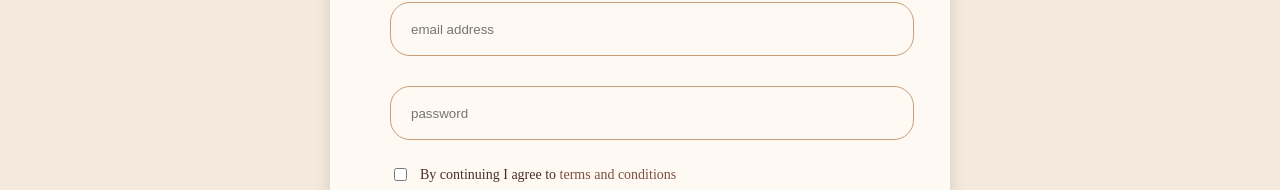
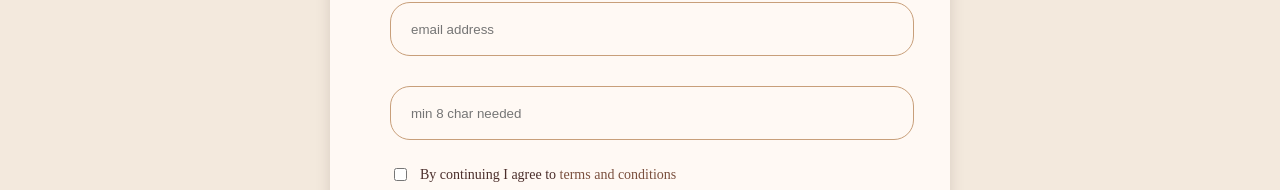
Before and after one commit to rashmip-git/campus-finder, a React (Vite) app in the folder lostitems/: page /loginsignup in a window 1280 px wide. Shown: the part 359-549 px from the top of the page. Built offline with nearby package versions, Linux system fonts and the light colour scheme; no server answers.

Commit message:
last commit

```diff
--- a/lostitems/src/Pages/LoginSignup.jsx
+++ b/lostitems/src/Pages/LoginSignup.jsx
@@ -110,7 +110,7 @@ const LoginSignup = () => {
             <input
               type="password"
               name="password"
-              placeholder="password"
+              placeholder="min 8 char needed"
               value={form.password}
               onChange={handleChange}
               required
```
